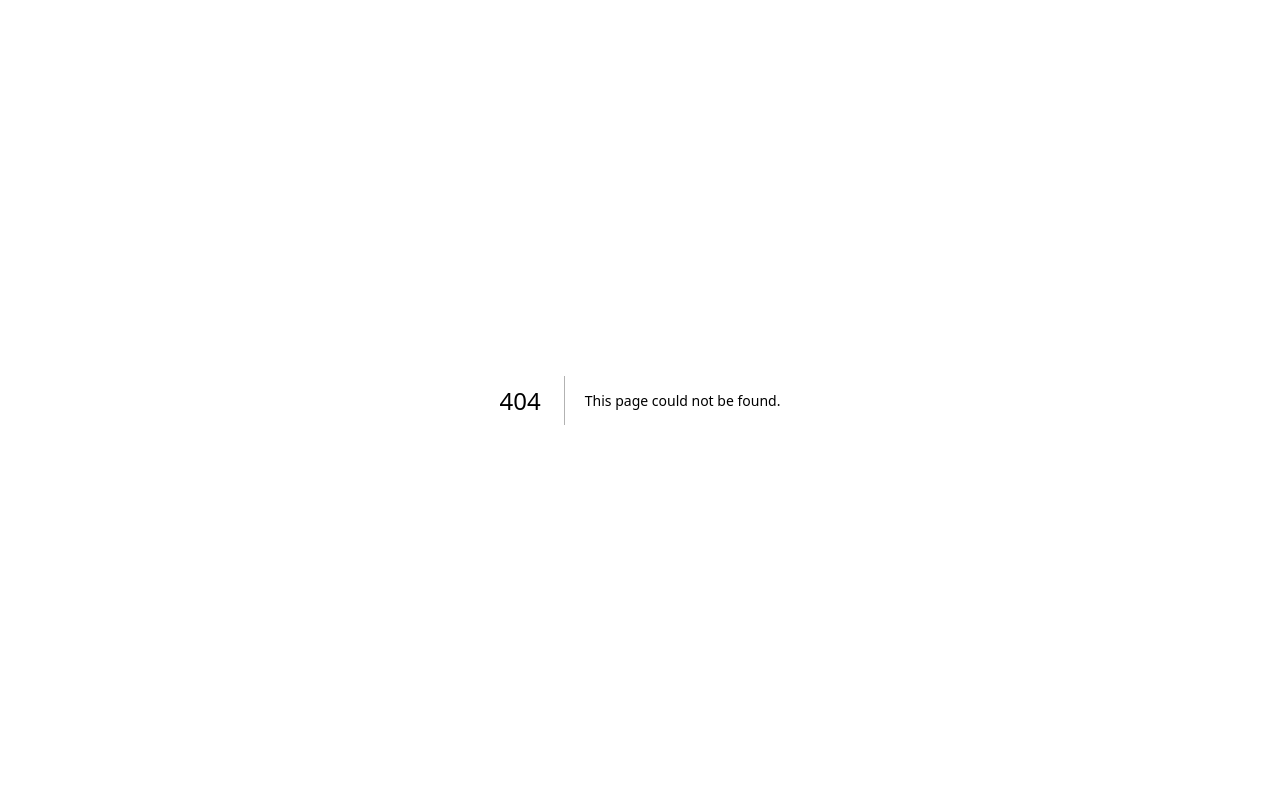
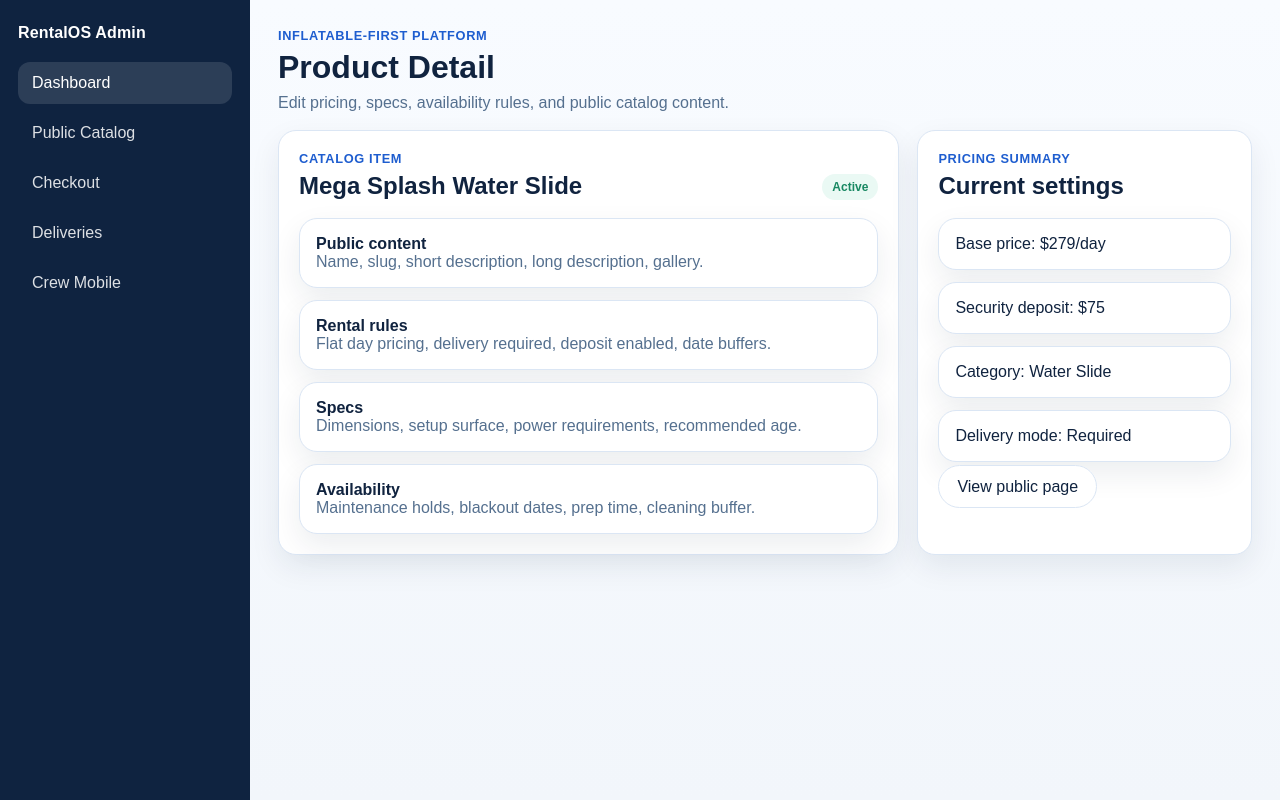
Before and after one commit to kkoly10/rental-software, a Next.js app: page /dashboard/products/1 in a window 1280 px wide. Before the commit this address had no page. Built offline with nearby package versions, Linux system fonts and the light colour scheme.

Commit message:
Add product detail editor page scaffold

```diff
--- /dev/null
+++ b/app/dashboard/products/[id]/page.tsx
@@ -0,0 +1,62 @@
+import Link from "next/link";
+import { DashboardShell } from "@/components/layout/dashboard-shell";
+import { StatusBadge } from "@/components/ui/status-badge";
+
+export default function ProductDetailEditorPage() {
+  return (
+    <DashboardShell
+      title="Product Detail"
+      description="Edit pricing, specs, availability rules, and public catalog content."
+    >
+      <div className="dashboard-grid">
+        <section className="panel">
+          <div className="section-header">
+            <div>
+              <div className="kicker">Catalog item</div>
+              <h2 style={{ margin: "6px 0 0" }}>Mega Splash Water Slide</h2>
+            </div>
+            <StatusBadge label="Active" tone="success" />
+          </div>
+          <div className="list">
+            <div className="order-card">
+              <strong>Public content</strong>
+              <div className="muted">Name, slug, short description, long description, gallery.</div>
+            </div>
+            <div className="order-card">
+              <strong>Rental rules</strong>
+              <div className="muted">Flat day pricing, delivery required, deposit enabled, date buffers.</div>
+            </div>
+            <div className="order-card">
+              <strong>Specs</strong>
+              <div className="muted">Dimensions, setup surface, power requirements, recommended age.</div>
+            </div>
+            <div className="order-card">
+              <strong>Availability</strong>
+              <div className="muted">Maintenance holds, blackout dates, prep time, cleaning buffer.</div>
+            </div>
+          </div>
+        </section>
+
+        <aside className="panel">
+          <div className="section-header">
+            <div>
+              <div className="kicker">Pricing summary</div>
+              <h2 style={{ margin: "6px 0 0" }}>Current settings</h2>
+            </div>
+          </div>
+          <div className="list">
+            <div className="order-card">Base price: $279/day</div>
+            <div className="order-card">Security deposit: $75</div>
+            <div className="order-card">Category: Water Slide</div>
+            <div className="order-card">Delivery mode: Required</div>
+          </div>
+          <div style={{ marginTop: 16 }}>
+            <Link href="/inventory/mega-splash-water-slide" className="secondary-btn">
+              View public page
+            </Link>
+          </div>
+        </aside>
+      </div>
+    </DashboardShell>
+  );
+}
```
